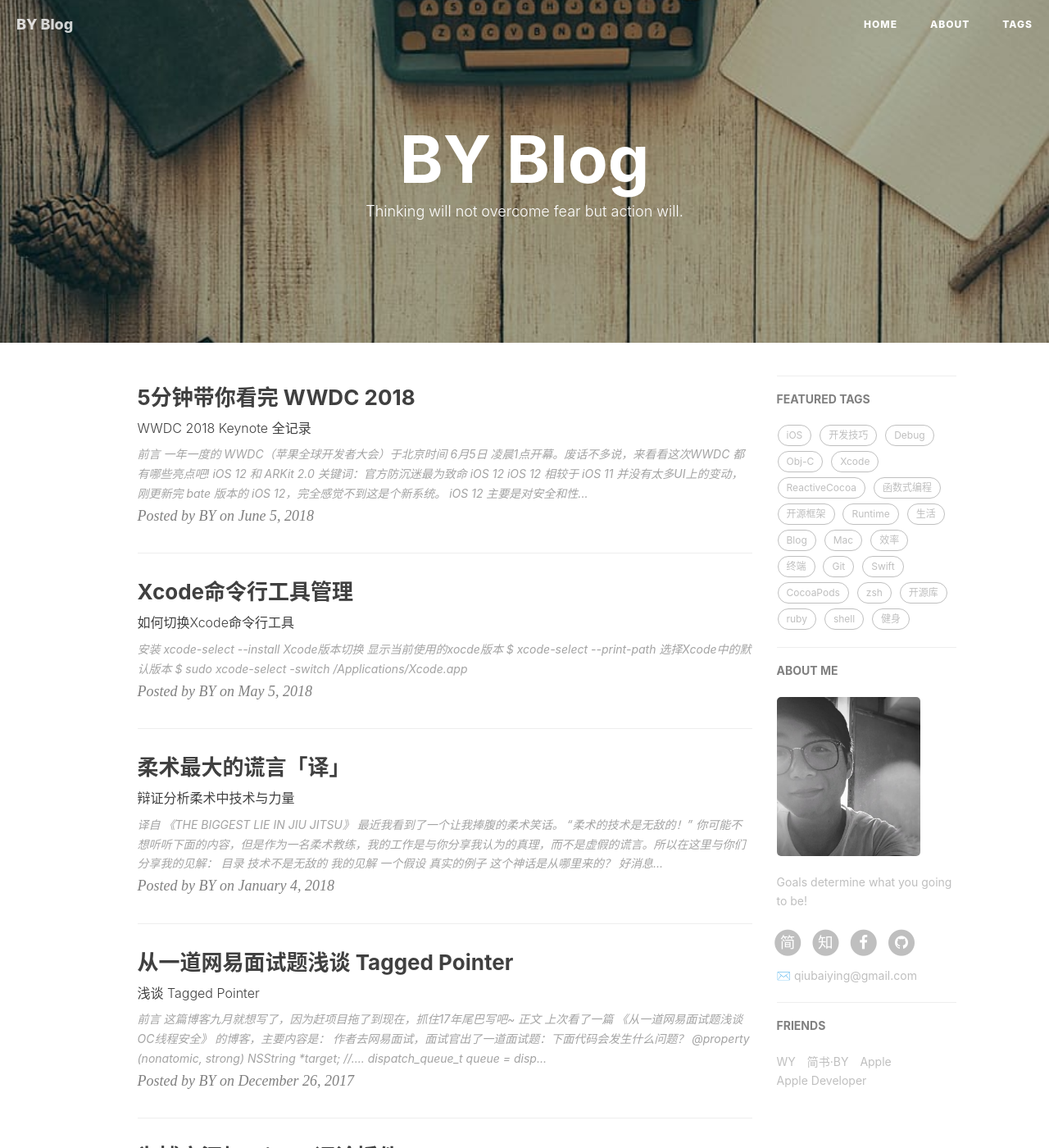
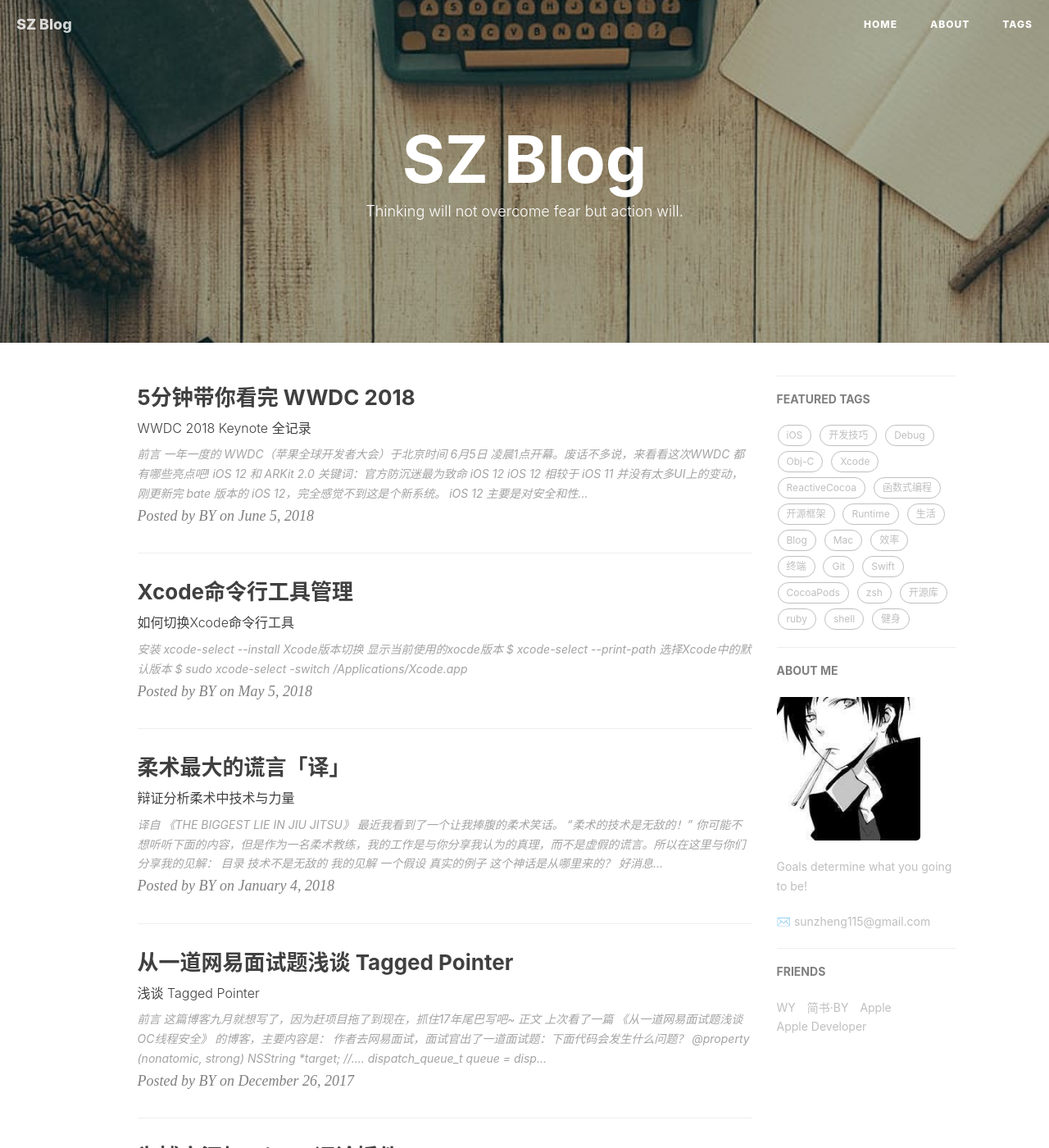
Before and after one commit to Sunzheng-Hub/Sunzheng-Hub.github.io, a Jekyll site: the page built from index.html, in a window 1280 px wide and 1400 px high. Shown: the whole window at 82% size. Built offline with Jekyll 4.4.1, drawn with Linux system fonts in a browser that asks for light colours; nearby versions of some CDN libraries; the list of posts is cut into pages by our own code; comment, search, counter and statistics services are not loaded; some of the changed text lies outside the part shown.

Commit message:
个性化修改

```diff
--- a/CNAME
+++ b/CNAME
@@ -1 +1 @@
-qiubaiying.vip
+sunzheng.vip
--- a/_config.yml
+++ b/_config.yml
@@ -1,29 +1,29 @@
 # Site settings
-title: BY Blog
-SEOTitle: 柏荧的博客 | BY Blog
+title: SZ Blog
+SEOTitle: 孙正的博客 | SZ Blog
 header-img: img/post-bg-desk.jpg
-email: qiubaiying@gmail.com
+email: sunzheng115@gmail.com
 description: "Every failure is leading towards success."
-keyword: "BY, BY Blog, 柏荧的博客, qiubaiying, 邱柏荧, iOS, Apple, iPhone"
-url: "http://qiubaiying.github.io"          # your host, for absolute URL
+keyword: "BY, BY Blog, 孙正的博客"
+url: "http://Sunzheng-Hub.github.io"          # your host, for absolute URL
 baseurl: ""      # for example, '/blog' if your blog hosted on 'host/blog'
-github_repo: "https://github.com/qiubaiying/qiubaiying.github.io.git" # you code repository
+github_repo: "" # you code repository
 
 # Sidebar settings
 sidebar: true                           # whether or not using Sidebar.
 sidebar-about-description: "Goals determine what you going to be!"
-sidebar-avatar: /img/about-BY-gentle.jpg      # use absolute URL, seeing it's used in both `/` and `/about/`
+sidebar-avatar: /img/avatar_m.jpg      # use absolute URL, seeing it's used in both `/` and `/about/`
 
 
 
 # SNS settings
 RSS: false
-# weibo_username:     qiubaiying
-zhihu_username:     qiubaiying
-github_username:    qiubaiying
-facebook_username:  baiying.qiu.7
-jianshu_username:   e71990ada2fd
-#twitter_username:   qiubaiying
+# weibo_username:
+zhihu_username:
+github_username:
+facebook_username:
+jianshu_username:
+#twitter_username:
 
 
 
@@ -78,7 +78,7 @@ ba_track_id: b50bf2b12b5338a1845e33832976fd68
 
 # Google Analytics
 ga_track_id: 'UA-90855596-1'            # Format: UA-xxxxxx-xx
-ga_domain: qiubaiying.top               # 默认的是 auto, 这里我是自定义了的域名，你如果没有自己的域名，需要改成auto
+ga_domain: auto               # 默认的是 auto, 这里我是自定义了的域名，你如果没有自己的域名，需要改成auto
 
 
 
```
